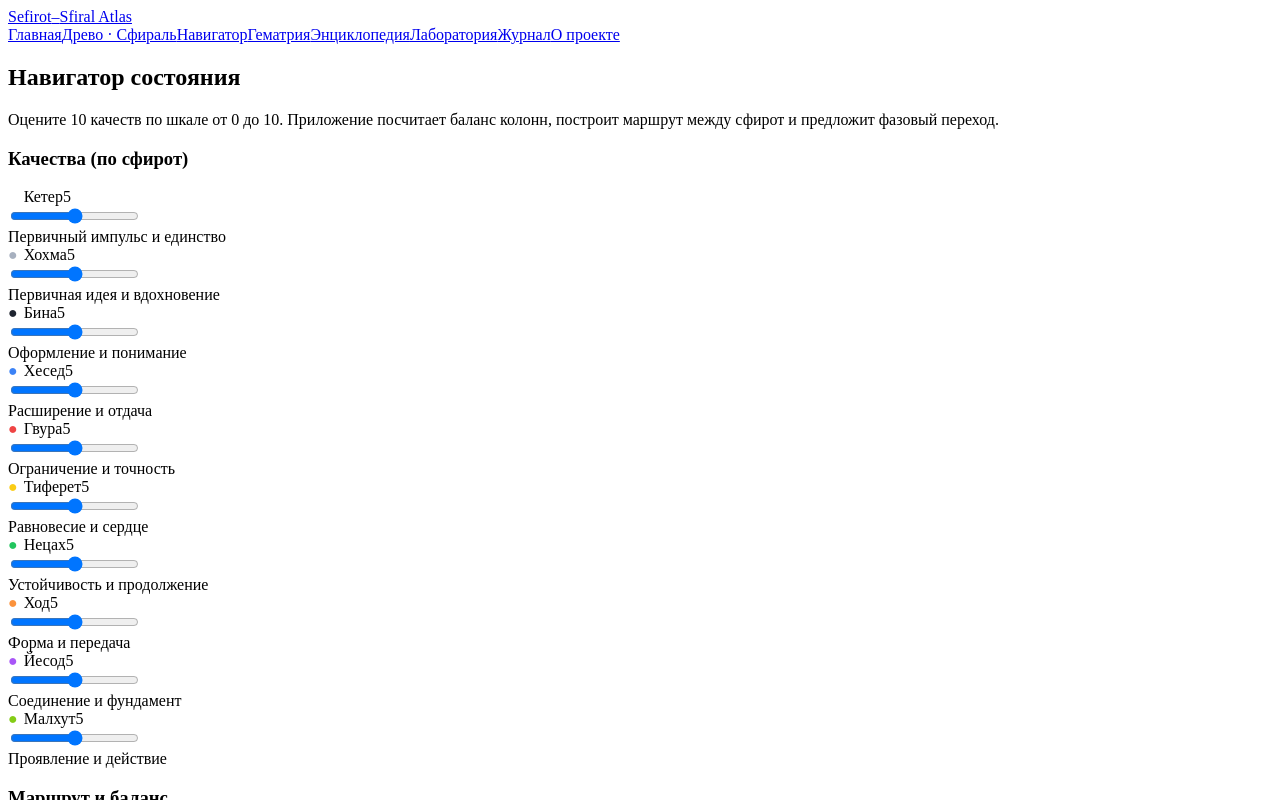
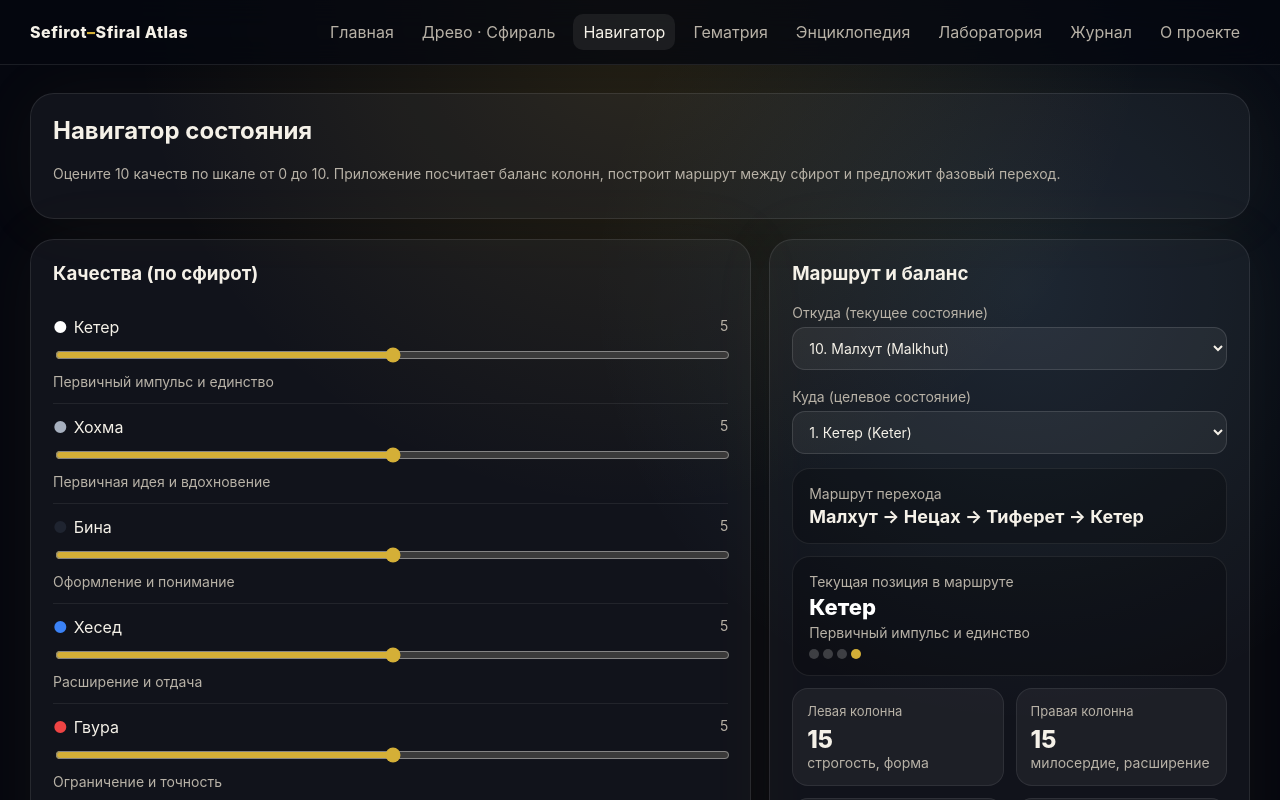
Before and after one commit to Nigrasab/sefirot-sfiral-atlas, a React (Vite) app: page /#/navigator in a window 1280 px wide. Shown: the top 800 px of the page. Built offline with nearby package versions, Linux system fonts and the light colour scheme.

Commit message:
Update global.css

```diff
--- a/src/styles/global.css
+++ b/src/styles/global.css
@@ -1,3 +1,189 @@
+:root {
+  color-scheme: dark;
+  --bg: #05070f;
+  --panel: rgba(255, 255, 255, 0.05);
+  --panel-border: rgba(255, 255, 255, 0.09);
+  --text: #f5f1e8;
+  --muted: #b8b2a7;
+  --gold: #d4af37;
+  --accent: #7dd3fc;
+  --danger: #f43f5e;
+  --success: #22c55e;
+}
+
+* {
+  box-sizing: border-box;
+}
+
+html,
+body {
+  margin: 0;
+  padding: 0;
+}
+
+body {
+  font-family:
+    Inter,
+    system-ui,
+    -apple-system,
+    Segoe UI,
+    Roboto,
+    Arial,
+    sans-serif;
+  color: var(--text);
+  background:
+    radial-gradient(circle at top, rgba(212, 175, 55, 0.14), transparent 32%),
+    radial-gradient(circle at 80% 20%, rgba(125, 211, 252, 0.1), transparent 28%),
+    var(--bg);
+  min-height: 100vh;
+}
+
+a {
+  color: var(--gold);
+  text-decoration: none;
+}
+
+button,
+input,
+select,
+textarea {
+  font: inherit;
+}
+
+.app-shell {
+  min-height: 100vh;
+  display: flex;
+  flex-direction: column;
+}
+
+.header {
+  position: sticky;
+  top: 0;
+  z-index: 30;
+  backdrop-filter: blur(14px);
+  background: rgba(5, 7, 15, 0.74);
+  border-bottom: 1px solid var(--panel-border);
+}
+
+.header-inner {
+  width: min(1220px, calc(100% - 32px));
+  margin: 0 auto;
+  display: flex;
+  align-items: center;
+  justify-content: space-between;
+  gap: 18px;
+  padding: 14px 0;
+}
+
+.brand {
+  color: var(--text);
+  font-weight: 800;
+  letter-spacing: 0.03em;
+  white-space: nowrap;
+}
+
+.brand span {
+  color: var(--gold);
+}
+
+.nav {
+  display: flex;
+  flex-wrap: wrap;
+  gap: 8px;
+}
+
+.nav a {
+  color: var(--muted);
+  padding: 8px 10px;
+  border-radius: 10px;
+  transition: 0.18s ease;
+}
+
+.nav a:hover,
+.nav a.active {
+  color: var(--text);
+  background: rgba(255, 255, 255, 0.07);
+}
+
+.main {
+  flex: 1;
+  width: min(1220px, calc(100% - 32px));
+  margin: 0 auto;
+  padding: 28px 0 72px;
+}
+
+.footer {
+  border-top: 1px solid var(--panel-border);
+  color: var(--muted);
+  font-size: 14px;
+  text-align: center;
+  padding: 18px 16px;
+}
+
+.page {
+  display: grid;
+  gap: 20px;
+}
+
+.hero {
+  min-height: 72vh;
+  display: grid;
+  place-items: center;
+  text-align: center;
+  padding: 36px 0;
+}
+
+.hero h1 {
+  margin: 0;
+  font-size: clamp(36px, 6vw, 84px);
+  line-height: 1.02;
+  letter-spacing: 0.02em;
+}
+
+.hero p {
+  max-width: 820px;
+  margin: 18px auto 0;
+  color: var(--muted);
+  font-size: 18px;
+  line-height: 1.7;
+}
+
+.hero-actions {
+  margin-top: 26px;
+  display: flex;
+  justify-content: center;
+  flex-wrap: wrap;
+  gap: 12px;
+}
+
+.panel {
+  background: var(--panel);
+  border: 1px solid var(--panel-border);
+  border-radius: 24px;
+  padding: 22px;
+  box-shadow: 0 0 70px rgba(212, 175, 55, 0.05);
+}
+
+.panel h2,
+.panel h3 {
+  margin-top: 0;
+}
+
+.grid {
+  display: grid;
+  gap: 18px;
+}
+
+.grid-2 {
+  grid-template-columns: 1.2fr 0.8fr;
+}
+
+@media (max-width: 960px) {
+  .grid-2 {
+    grid-template-columns: 1fr;
+  }
+}
+
 .button {
   display: inline-flex;
   align-items: center;
@@ -43,3 +229,198 @@
   background: rgba(244, 63, 94, 0.12);
   border-color: rgba(244, 63, 94, 0.45);
 }
+
+.button.danger:hover {
+  background: rgba(244, 63, 94, 0.2);
+}
+
+.input,
+.select,
+textarea {
+  width: 100%;
+  background: rgba(255, 255, 255, 0.06);
+  color: var(--text);
+  border: 1px solid rgba(255, 255, 255, 0.12);
+  border-radius: 13px;
+  padding: 11px 12px;
+  outline: none;
+}
+
+.input:focus,
+.select:focus,
+textarea:focus {
+  border-color: rgba(212, 175, 55, 0.65);
+}
+
+.muted {
+  color: var(--muted);
+}
+
+.small {
+  font-size: 14px;
+}
+
+.badge {
+  display: inline-flex;
+  align-items: center;
+  gap: 6px;
+  padding: 5px 9px;
+  border-radius: 999px;
+  background: rgba(255, 255, 255, 0.08);
+  font-size: 12px;
+}
+
+.result-box {
+  background: rgba(0, 0, 0, 0.22);
+  border: 1px solid rgba(255, 255, 255, 0.08);
+  border-radius: 18px;
+  padding: 16px;
+}
+
+.tree-wrap,
+.sfiral-wrap {
+  overflow: auto;
+  border-radius: 20px;
+  background: rgba(0, 0, 0, 0.16);
+  border: 1px solid rgba(255, 255, 255, 0.08);
+}
+
+svg {
+  display: block;
+  width: 100%;
+  height: auto;
+}
+
+.sefira-node {
+  cursor: pointer;
+}
+
+.sefira-node circle {
+  transform-box: fill-box;
+  transform-origin: center;
+  transition:
+    transform 0.18s ease,
+    filter 0.18s ease;
+}
+
+.sefira-node:hover circle {
+  transform: scale(1.08);
+  filter: drop-shadow(0 0 16px rgba(212, 175, 55, 0.4));
+}
+
+.sefira-node.selected circle {
+  stroke: #ffffff;
+  stroke-width: 3;
+  filter: drop-shadow(0 0 18px rgba(212, 175, 55, 0.55));
+}
+
+.slider-row {
+  display: grid;
+  gap: 8px;
+  padding: 13px 0;
+  border-bottom: 1px solid rgba(255, 255, 255, 0.07);
+}
+
+.slider-row:last-child {
+  border-bottom: none;
+}
+
+.slider-head {
+  display: flex;
+  justify-content: space-between;
+  gap: 12px;
+}
+
+.stat-grid {
+  display: grid;
+  grid-template-columns: repeat(2, minmax(0, 1fr));
+  gap: 12px;
+}
+
+@media (max-width: 640px) {
+  .stat-grid {
+    grid-template-columns: 1fr;
+  }
+}
+
+.stat-card {
+  background: rgba(255, 255, 255, 0.05);
+  border: 1px solid rgba(255, 255, 255, 0.08);
+  border-radius: 16px;
+  padding: 14px;
+}
+
+.stat-label {
+  color: var(--muted);
+  font-size: 13px;
+  margin-bottom: 6px;
+}
+
+.stat-value {
+  font-size: 24px;
+  font-weight: 800;
+}
+
+.table-wrap {
+  overflow: auto;
+}
+
+table {
+  width: 100%;
+  border-collapse: collapse;
+}
+
+th,
+td {
+  padding: 10px 10px;
+  border-bottom: 1px solid rgba(255, 255, 255, 0.08);
+  text-align: left;
+  vertical-align: top;
+}
+
+th {
+  color: var(--muted);
+  font-weight: 600;
+}
+
+ul {
+  margin: 0;
+  padding-left: 18px;
+}
+
+li {
+  line-height: 1.8;
+}
+
+label {
+  display: grid;
+  gap: 6px;
+}
+
+input[type="range"] {
+  width: 100%;
+  accent-color: var(--gold);
+}
+
+canvas {
+  border-radius: 20px;
+}
+
+@media (max-width: 640px) {
+  .header-inner {
+    flex-direction: column;
+    align-items: flex-start;
+  }
+
+  .nav {
+    width: 100%;
+  }
+
+  .hero {
+    min-height: 60vh;
+  }
+
+  .panel {
+    padding: 16px;
+  }
+}
```
